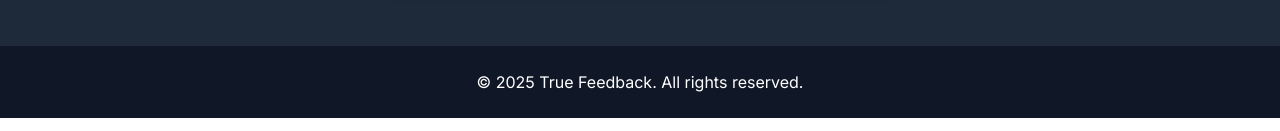
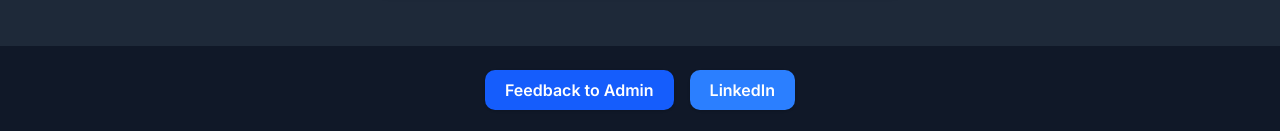
Before and after one commit to prince-1104/anonymous-feedback, a Next.js app: page / in a window 1280 px wide. Shown: the part 694-825 px from the top of the page. Built offline with nearby package versions, Linux system fonts and the light colour scheme; no server answers.

Commit message:
added footer

```diff
--- a/src/app/(app)/page.tsx
+++ b/src/app/(app)/page.tsx
@@ -1,20 +1,15 @@
-'use client';
+"use client";
 
-import { Mail } from 'lucide-react';
-import {
-  Card,
-  CardContent,
-  CardHeader,
-  CardTitle,
-} from '@/components/ui/card';
+import { Mail } from "lucide-react";
+import { Card, CardContent, CardHeader, CardTitle } from "@/components/ui/card";
 import {
   Carousel,
   CarouselContent,
   CarouselItem,
-} from '@/components/ui/carousel';
+} from "@/components/ui/carousel";
 
-import Autoplay from 'embla-carousel-autoplay';
-import messages from '@/messages.json';
+import Autoplay from "embla-carousel-autoplay";
+import messages from "@/messages.json";
 
 // interface Message {
 //   title: string;
@@ -35,7 +30,6 @@
             True Feedback — Where your identity remains a secret.
           </p>
         </section>
-
 
         <Carousel
           plugins={[Autoplay({ delay: 2000 })]}
@@ -64,10 +58,31 @@
         </Carousel>
       </main>
 
-      {/* Footer */}
-      <footer className="text-center p-4 md:p-6 bg-gray-900 text-white">
-        © {new Date().getFullYear()} True Feedback. All rights reserved.
-      </footer>
+
+      <footer className="text-center p-6 bg-gray-900 text-white">
+  <div className="flex flex-col md:flex-row justify-center items-center gap-4">
+    {/* Feedback Button */}
+    <a
+      href="https://feedback.doptonin.in/u/Prince"
+      target="_blank"
+      rel="noopener noreferrer"
+      className="bg-blue-600 hover:bg-blue-700 text-white font-semibold px-5 py-2 rounded-lg shadow transition-transform transform hover:scale-105"
+    >
+      Feedback to Admin
+    </a>
+
+    {/* LinkedIn Button */}
+    <a
+      href="https://www.linkedin.com/in/prince1104/"
+      target="_blank"
+      rel="noopener noreferrer"
+      className="bg-blue-500 hover:bg-blue-600 text-white font-semibold px-5 py-2 rounded-lg shadow transition-transform transform hover:scale-105"
+    >
+      LinkedIn
+    </a>
+  </div>
+</footer>
+
     </>
   );
 }
```
